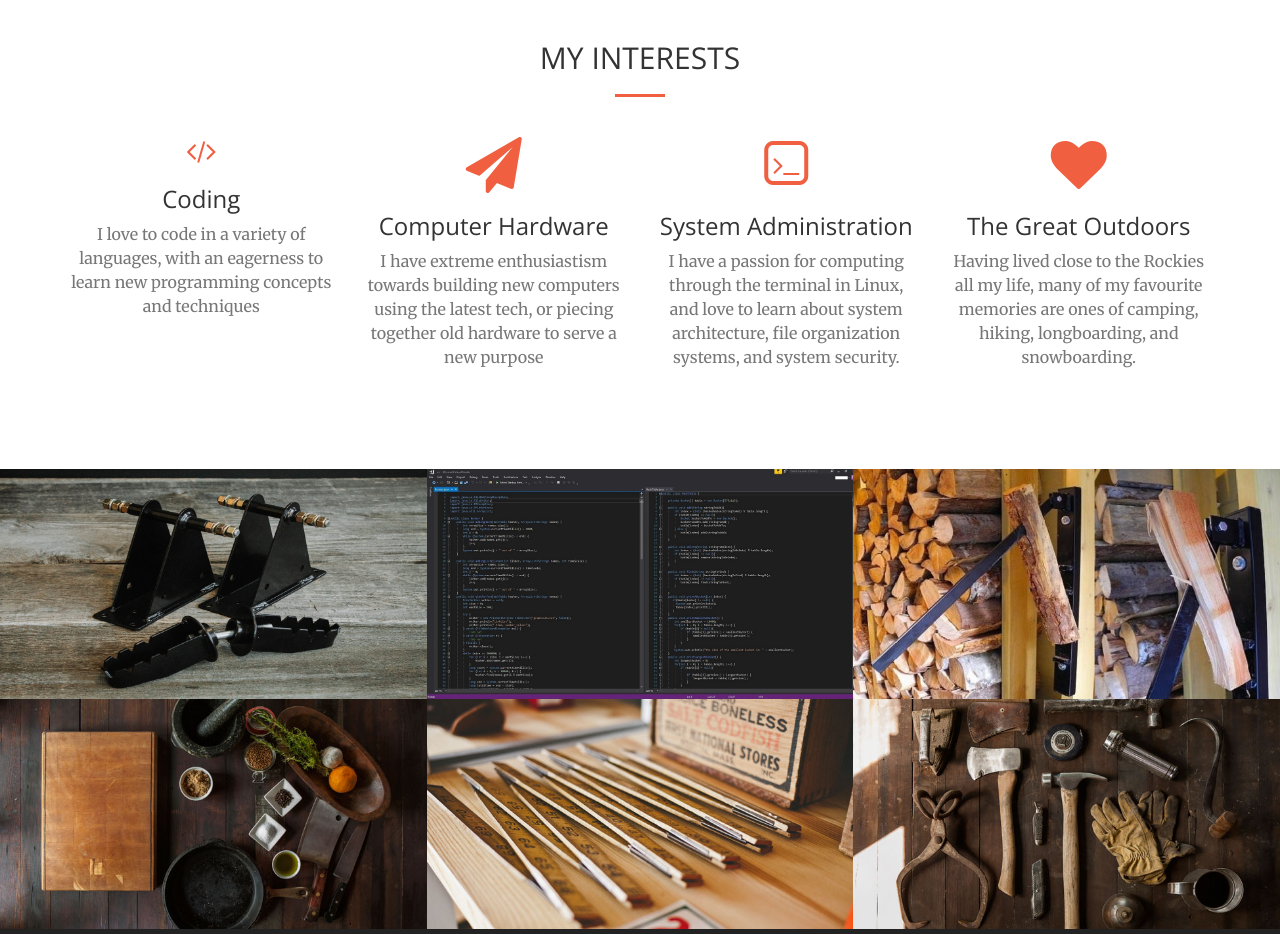
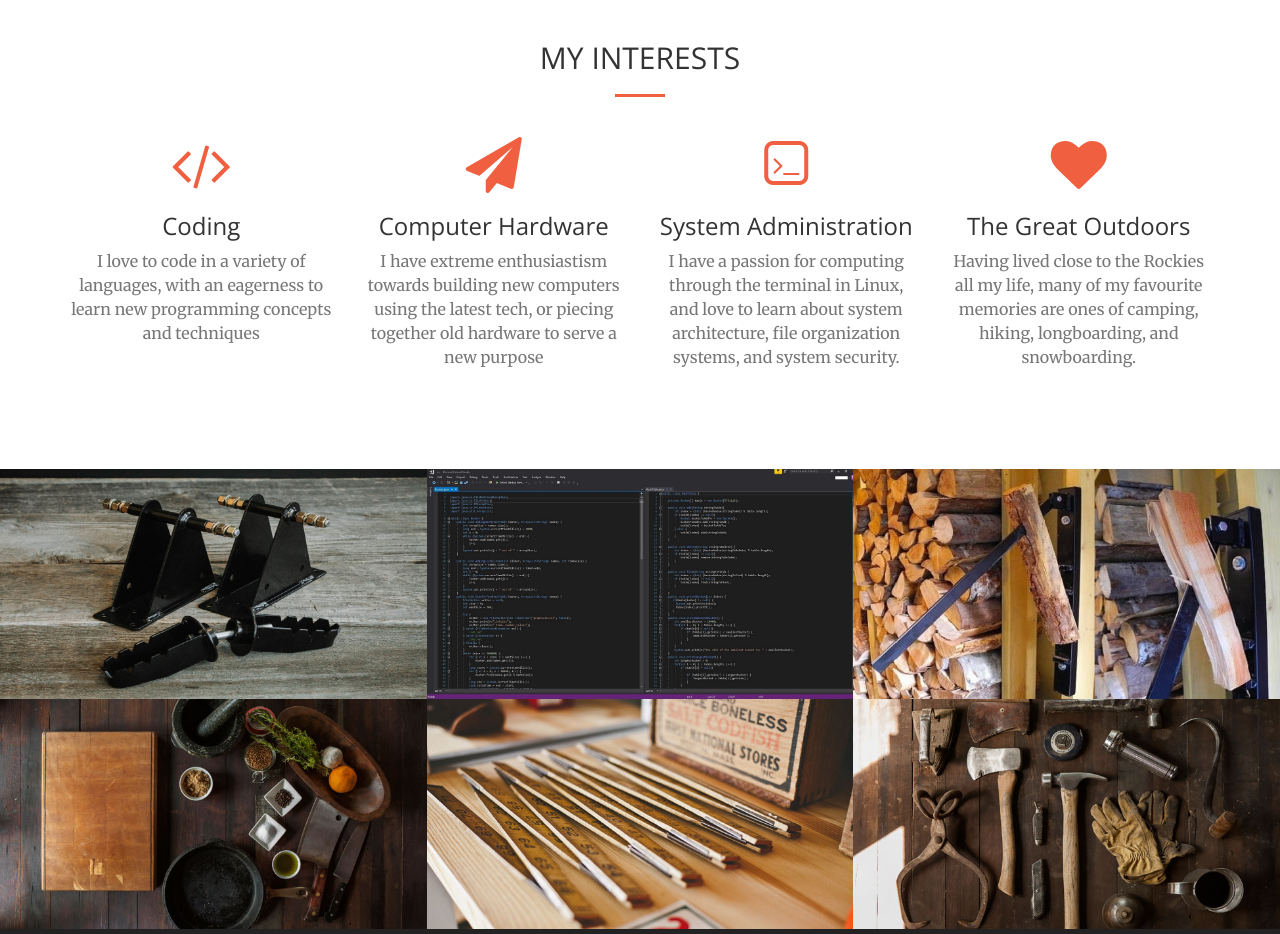
Before and after one commit to MXZTY/Maxwell, a website: page index.html in a window 1280 px wide. Shown: the part 1560-2494 px from the top of the page. Drawn offline with nearby package versions, Linux system fonts and the light colour scheme.

Commit message:
asdfsadf

```diff
--- a/index.html
+++ b/index.html
@@ -108,7 +108,7 @@
             <div class="row">
                 <div class="col-lg-3 col-md-6 text-center">
                     <div class="service-box">
-                        <i class="fa fa-code fa-2x sr-icons text-primary"></i>
+                        <i class="fa fa-code fa-4x sr-icons text-primary"></i>
                         <h3>Coding</h3>
                         <p class="text-muted">I love to code in a variety of languages, with an eagerness to learn new programming concepts and techniques  </p>
                     </div>
```
